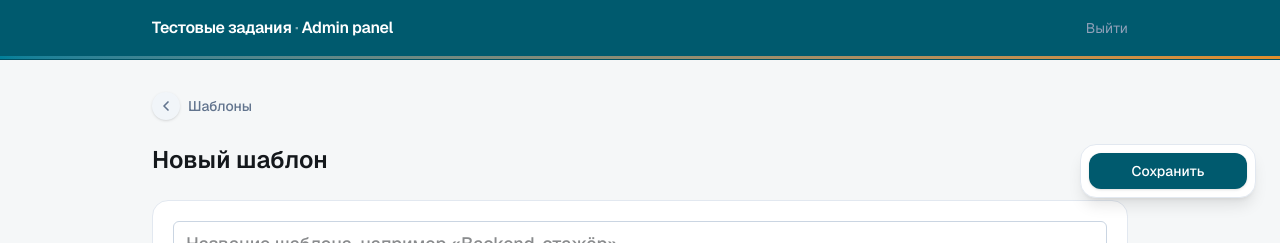
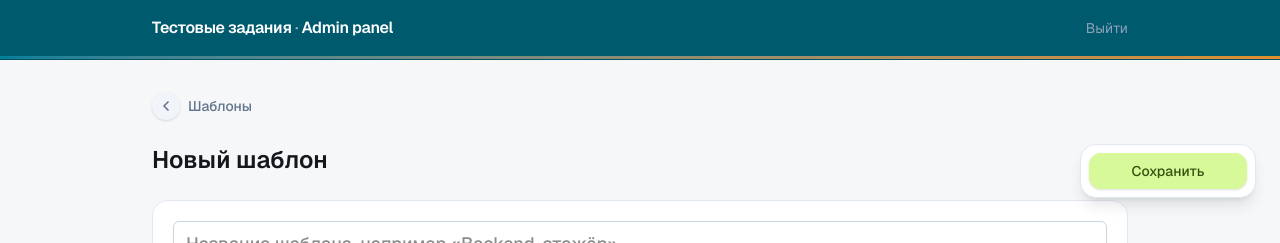
Before and after one commit to avgrigorevv-cloud/testtask-collector, a Next.js app: page /admin/templates/new in a window 1280 px wide. Shown: the top 243 px of the page. Built offline with nearby package versions, Linux system fonts and the light colour scheme; no server answers.

Commit message:
fix: make save button light salad-green, saturated green on hover
Was a constant teal (bg-accent-deep). Now bg-lime-200/text-lime-900 by
default, flipping to a saturated bg-lime-700/text-white on hover and
active/press states.

```diff
--- a/src/components/admin/TemplateBuilder.tsx
+++ b/src/components/admin/TemplateBuilder.tsx
@@ -261,7 +261,7 @@ export function TemplateBuilder({
         <button
           onClick={handleSaveClick}
           disabled={saving}
-          className="inline-flex w-full items-center justify-center gap-1.5 rounded-xl bg-accent-deep text-white px-3 py-2 text-sm font-medium shadow-sm transition hover:brightness-110 disabled:opacity-50"
+          className="inline-flex w-full items-center justify-center gap-1.5 rounded-xl bg-lime-200 text-lime-900 px-3 py-2 text-sm font-medium shadow-sm transition hover:bg-lime-700 hover:text-white active:bg-lime-700 active:text-white disabled:opacity-50"
         >
           {saving ? "Сохранение..." : "Сохранить"}
         </button>
```
